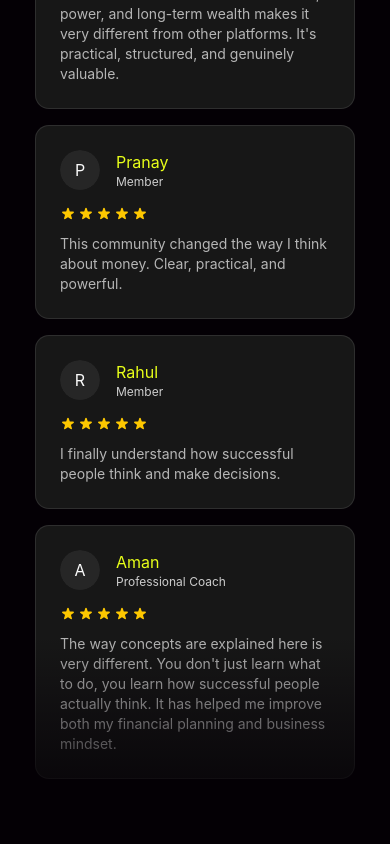
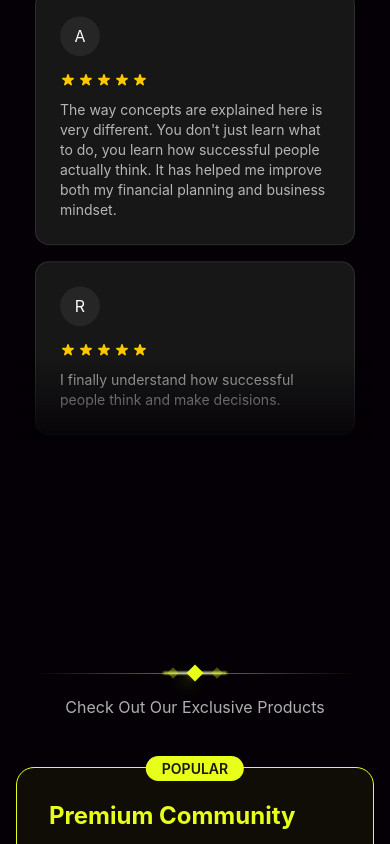
Before and after one commit to qubydev/landing02, a React (Vite) app: page / in a window 390 px wide. Shown: the part 3340-4184 px from the top of the page. Built offline with nearby package versions, Linux system fonts and the light colour scheme; a web font is replaced by a local one.

Commit message:
added marqueue animation

```diff
--- a/src/components/Reviews.jsx
+++ b/src/components/Reviews.jsx
@@ -2,6 +2,7 @@ import React from 'react';
 import GradientText from './ui/custom/gradient-text';
 import DecorativeLine from './ui/custom/decorative-line';
 import { Avatar, AvatarImage, AvatarFallback } from './ui/avatar';
+import { Marquee } from './ui/marquee';
 
 const REVIEWS = [
     // Column 1
@@ -83,11 +84,12 @@ function StarRating({ rating }) {
     );
 }
 
+
+
 export default function Reviews() {
     return (
         <section className="relative text-foreground p-4 py-16">
 
-            <div className="mx-auto max-w-6xl">
             <div className='flex flex-col items-center justify-center'>
                 <h3 className='text-2xl md:text-4xl font-bold mb-4'>
                     our{" "}
@@ -100,8 +102,10 @@ export default function Reviews() {
                 <DecorativeLine />
             </div>
 
-                <div className='flex flex-col md:flex-row justify-center items-center md:items-start gap-4 mt-10'>
-                    <div className='flex flex-col gap-4 lg:relative lg:top-8'>
+            <div className='relative'>
+                <div className='flex items-center justify-center h-140 overflow-hidden mt-20'>
+
+                    <Marquee vertical className={"p-2 hidden min-[1064px]:flex"}>
                         {REVIEWS[0].map((review, index) => (
                             <div key={index} className='p-6 border w-[90vw] max-w-80 rounded-xl bg-card'>
                                 <div className='flex items-center gap-4 mb-4'>
@@ -111,17 +115,14 @@ export default function Reviews() {
                                         <AvatarImage src={review.imageUrl} alt={review.name} />
                                         <AvatarFallback>{initialsFromName(review.name)}</AvatarFallback>
                                     </Avatar>
-                                    <div className='flex flex-col'>
-                                        <span className='text-primary'>{review.name}</span>
-                                        <span className='text-xs text-foreground/80'>{review.role}</span>
-                                    </div>
                                 </div>
                                 <StarRating rating={review.rating} />
                                 <p className='text-sm text-foreground/70 mt-3'>{review.quote}</p>
                             </div>
                         ))}
-                    </div>
-                    <div className='flex flex-col gap-4'>
+                    </Marquee>
+
+                    <Marquee vertical reverse className={"p-2"}>
                         {REVIEWS[1].map((review, index) => (
                             <div key={index} className='p-6 border w-[90vw] max-w-80 rounded-xl bg-card'>
                                 <div className='flex items-center gap-4 mb-4'>
@@ -131,17 +132,14 @@ export default function Reviews() {
                                         <AvatarImage src={review.imageUrl} alt={review.name} />
                                         <AvatarFallback>{initialsFromName(review.name)}</AvatarFallback>
                                     </Avatar>
-                                    <div className='flex flex-col'>
-                                        <span className='text-primary'>{review.name}</span>
-                                        <span className='text-xs text-foreground/80'>{review.role}</span>
-                                    </div>
                                 </div>
                                 <StarRating rating={review.rating} />
                                 <p className='text-sm text-foreground/70 mt-3'>{review.quote}</p>
                             </div>
                         ))}
-                    </div>
-                    <div className='hidden lg:flex flex-col gap-4 lg:relative lg:top-8'>
+                    </Marquee>
+
+                    <Marquee vertical className={"p-2 hidden min-[760px]:flex"}>
                         {REVIEWS[2].map((review, index) => (
                             <div key={index} className='p-6 border w-[90vw] max-w-80 rounded-xl bg-card'>
                                 <div className='flex items-center gap-4 mb-4'>
@@ -151,21 +149,19 @@ export default function Reviews() {
                                         <AvatarImage src={review.imageUrl} alt={review.name} />
                                         <AvatarFallback>{initialsFromName(review.name)}</AvatarFallback>
                                     </Avatar>
-                                    <div className='flex flex-col'>
-                                        <span className='text-primary'>{review.name}</span>
-                                        <span className='text-xs text-foreground/80'>{review.role}</span>
-                                    </div>
                                 </div>
                                 <StarRating rating={review.rating} />
                                 <p className='text-sm text-foreground/70 mt-3'>{review.quote}</p>
                             </div>
                         ))}
-                    </div>
+                    </Marquee>
+
                 </div>
 
-                {/* Bottom fade-out gradient */}
-                <div className="pointer-events-none absolute bottom-0 left-0 right-0 h-52 bg-gradient-to-t from-[#040005] to-transparent" />
+                <div className="absolute bottom-0 left-0 right-0 h-24 pointer-events-none bg-gradient-to-t from-[#040005] to-transparent z-10" />
+                <div className="absolute top-0 left-0 right-0 h-24 pointer-events-none bg-gradient-to-b from-[#040005] to-transparent z-10" />
             </div>
+
         </section>
     );
 }
```
Lines whose indentation alone changed are shown as unchanged.
